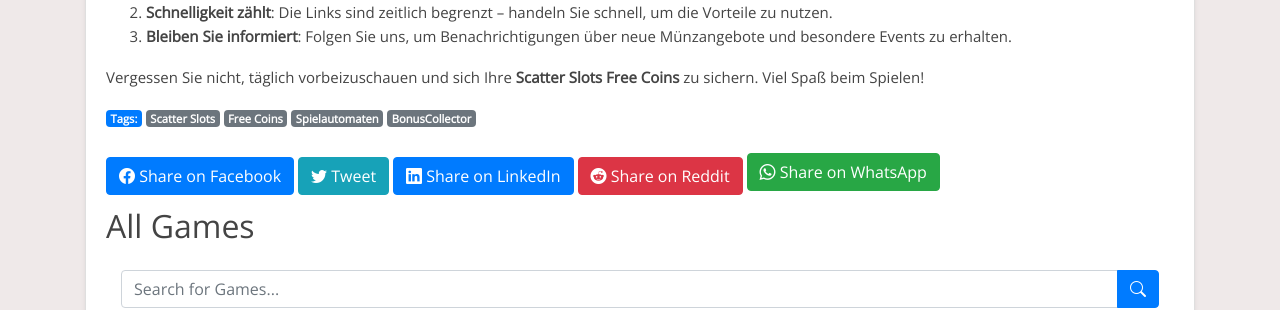
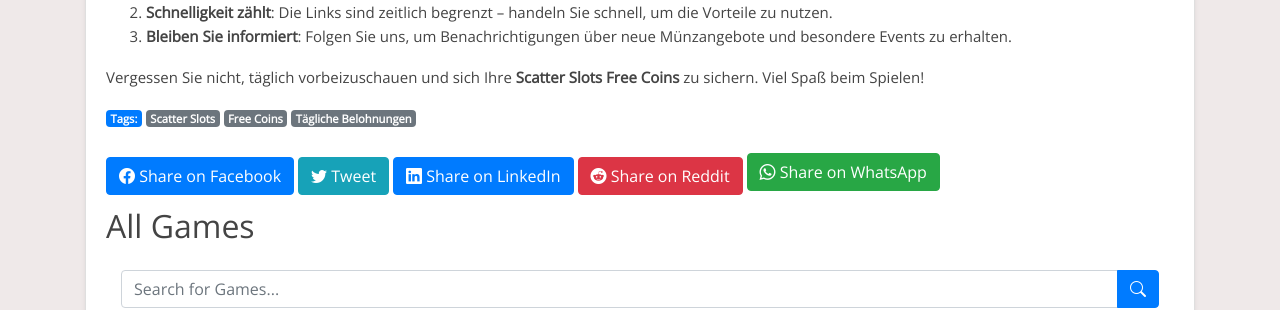
Before and after one commit to Prollad99/bs-net, a Jekyll site: the page built from de/_posts/2024-08-09-scatter-slots.md, in a window 1280 px wide and 900 px high, scrolled down 7746 px. Shown: the part 149-459 px from the top of the window. Built offline with Jekyll 4.4.1, drawn with Linux system fonts in a browser that asks for light colours; nearby versions of some CDN libraries; comment, search, counter and statistics services are not loaded.

Commit message:
Update 2024-08-09-scatter-slots.md

```diff
--- a/de/_posts/2024-08-09-scatter-slots.md
+++ b/de/_posts/2024-08-09-scatter-slots.md
@@ -2,7 +2,7 @@
 layout: post
 title: "Scatter Slots Free Coins: Holen Sie sich Ihre täglichen Belohnungen"
 date: 2024-08-09
-tags: [Scatter Slots, Free Coins, Spielautomaten, BonusCollector]
+tags: [Scatter Slots, Free Coins, Tägliche Belohnungen]
 author: BonusCollector.net
 description: "Erhalten Sie täglich kostenlose Münzen für Scatter Slots. Besuchen Sie BonusCollector.net, um Ihre kostenlosen Scatter Slots Münzen zu sichern."
 lang: de
```
